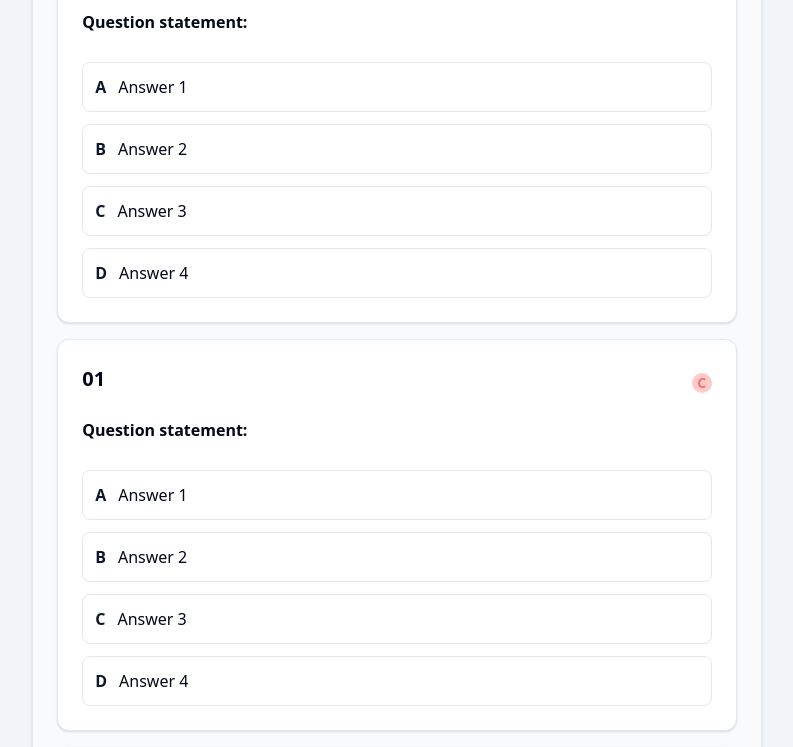
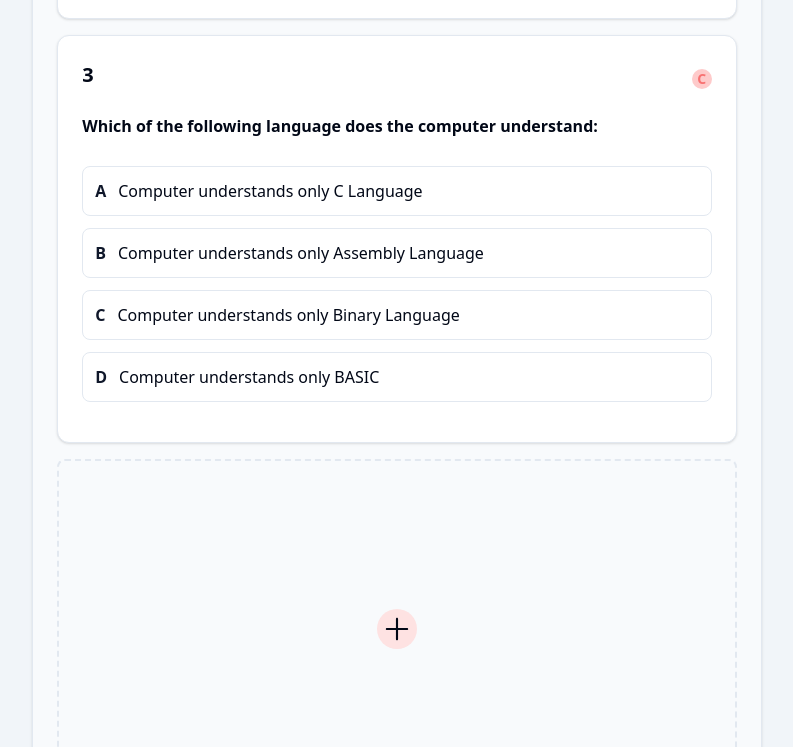
Before and after one commit to NashNoman/AureusEMS, a Next.js app in the folder nextjs/: page /builder/1 in a window 1280 px wide. Shown: the part 1080-1827 px from the top of the page, without its empty margins (243-1036 px from the left). Built offline with nearby package versions, Linux system fonts and the light colour scheme.

Commit message:
Implemented exam builder's basic functionality

```diff
--- a/nextjs/app/builder/[id]/page.tsx
+++ b/nextjs/app/builder/[id]/page.tsx
@@ -1,15 +1,16 @@
 import { ExamSection } from "@/components/ExamSection";
-import { BuilderQuestion } from "@/components/Question";
+import examData from "@/temp/examData";
 
 export default function Builder() {
   return (
-    <ExamSection>
-      <BuilderQuestion />
-      <BuilderQuestion />
-      <BuilderQuestion />
-      <BuilderQuestion />
-      <BuilderQuestion />
-      <BuilderQuestion />
-    </ExamSection>
+    <>
+      {examData.sections.map((sec) => {
+        if (sec.sectionType === "scq") {
+          return (
+            <ExamSection questions={sec.questions} key={sec.sectionType} />
+          );
+        }
+      })}
+    </>
   );
 }
--- a/nextjs/components/ExamSection.tsx
+++ b/nextjs/components/ExamSection.tsx
@@ -1,7 +1,8 @@
+import { BuilderAddQuestion, BuilderQuestion } from "@/components/Question";
 import { Card, CardHeader, CardContent } from "@/components/ui/card";
 import { Separator } from "@/components/ui/separator";
 
-export const ExamSection = ({ children }) => {
+export const ExamSection = ({ questions }) => {
   return (
     <Card className="w-[60%]">
       {/* Section of an exam (e.g., Single Choice) */}
@@ -10,7 +11,12 @@ export const ExamSection = ({ children }) => {
       </CardHeader>
       <Separator />
       <CardContent className="bg-primary-foreground rounded-lg pt-5 flex flex-col gap-4">
-        {children}
+        {questions.map((question, id) => {
+          return (
+            <BuilderQuestion question={question} qNum={id} key={question.id} />
+          );
+        })}
+        <BuilderAddQuestion />
       </CardContent>
     </Card>
   );
--- a/nextjs/components/Question.tsx
+++ b/nextjs/components/Question.tsx
@@ -1,37 +1,40 @@
 import { Card, CardHeader, CardContent } from "@/components/ui/card";
+import { PlusIcon } from "@radix-ui/react-icons";
 
-export const BuilderQuestion = () => {
+export const BuilderQuestion = ({ question, qNum }) => {
   return (
     <Card>
       <CardHeader className="flex-row items-center justify-between">
-        <h3 className="font-bold text-xl">01</h3>
+        <h3 className="font-bold text-xl">{qNum + 1}</h3>
         <div>
           <div className="bg-red-200 text-red-400 rounded-full font-bold text-center inline-block w-5 text-sm">
             <p>C</p>
           </div>
         </div>
       </CardHeader>
-      <CardContent>
-        <p className="mb-7 font-semibold">Question statement:</p>
+      <CardContent className="pb-10">
+        <p className="mb-7 font-semibold">{question.question}</p>
         <div className="flex flex-col gap-3">
-          <div className="flex gap-3 border p-3 rounded-lg hover:shadow-md cursor-pointer transition-shadow">
-            <span className="text-secondary-foreground font-bold">A</span>
-            <p>Answer 1</p>
-          </div>
-          <div className="flex gap-3 border p-3 rounded-lg hover:shadow-md cursor-pointer transition-shadow">
-            <span className="text-secondary-foreground font-bold">B</span>
-            <p>Answer 2</p>
-          </div>
-          <div className="flex gap-3 border p-3 rounded-lg hover:shadow-md cursor-pointer transition-shadow">
-            <span className="text-secondary-foreground font-bold">C</span>
-            <p>Answer 3</p>
-          </div>
-          <div className="flex gap-3 border p-3 rounded-lg hover:shadow-md cursor-pointer transition-shadow">
-            <span className="text-secondary-foreground font-bold">D</span>
-            <p>Answer 4</p>
-          </div>
+          {question.choices.map((choice) => {
+            return (
+              <div className="flex gap-3 border p-3 rounded-lg hover:shadow-md cursor-pointer transition-shadow">
+                <span className="text-secondary-foreground font-bold">
+                  {choice.id}
+                </span>
+                <p>{choice.text}</p>
+              </div>
+            );
+          })}
         </div>
       </CardContent>
     </Card>
   );
 };
+
+export const BuilderAddQuestion = () => {
+  return (
+    <div className="rounded-lg border-dashed border-2 grid items-center justify-center cursor-pointer hover:bg-slate-100 transition-all aspect-[4/2]">
+      <PlusIcon className="h-10 w-10 bg-red-100 rounded-full p-1" />
+    </div>
+  );
+};
```
